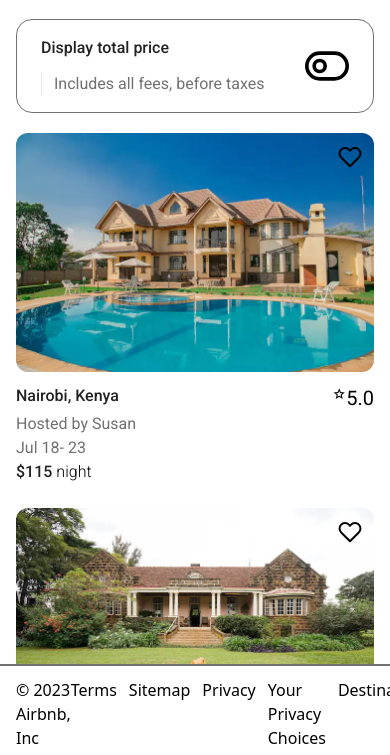
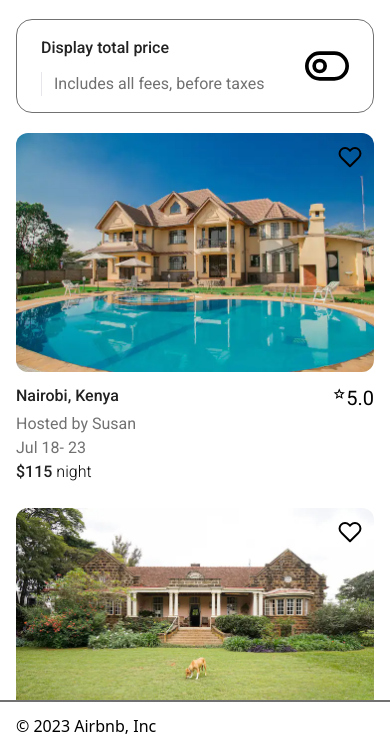
Before and after one commit to gasangw/Airbnb-clone, a website built with Vite: page index.html in a window 390 px wide. Shown: the part 82-837 px from the top of the page. Built offline with nearby package versions, Linux system fonts and the light colour scheme.

Commit message:
Add media query for footer

```diff
--- a/index.html
+++ b/index.html
@@ -469,10 +469,10 @@
        </div>
     </main>
     <footer class="border-t-2 border-textColor fixed bottom-0 w-full bg-white py-3">
-      <div class="container flex flex-row gap-3 justify-between">
+      <div class="container flex flex-col lg:flex-row gap-3 justify-between">
           <div class="flex flex-row">
             <p>&copy; 2023 Airbnb, Inc</p>
-            <ul class="flex flex-row space-x-3 ">
+            <ul class="hidden lg:flex  lg:flex-row space-x-3 ">
                <li class="hover:underline"><a href="#">Terms</a></li>
                <li class="hover:underline"><a href="#">Sitemap</a></li>
                <li class="hover:underline"><a href="#">Privacy</a></li>
@@ -481,7 +481,7 @@
             </ul>
           </div>
           <div>
-            <ul class="flex flex-row gap-3 justify-center items-center">
+            <ul class="hidden lg:flex lg:flex-row gap-3 justify-center items-center">
                 <li class="hover:underline flex gap-3 text-titleColor font-medium"> <img src="Images/globe.svg" alt="globe" class="w-3"/><a href="#">English</a></li>
                 <li class="hover:underline text-titleColor font-medium">$ <a href="#">USD</a></li>
                 <li class="hover:underline text-titleColor font-medium flex"><a href="#">Support & resource</a><span class="material-symbols-outlined">
```
